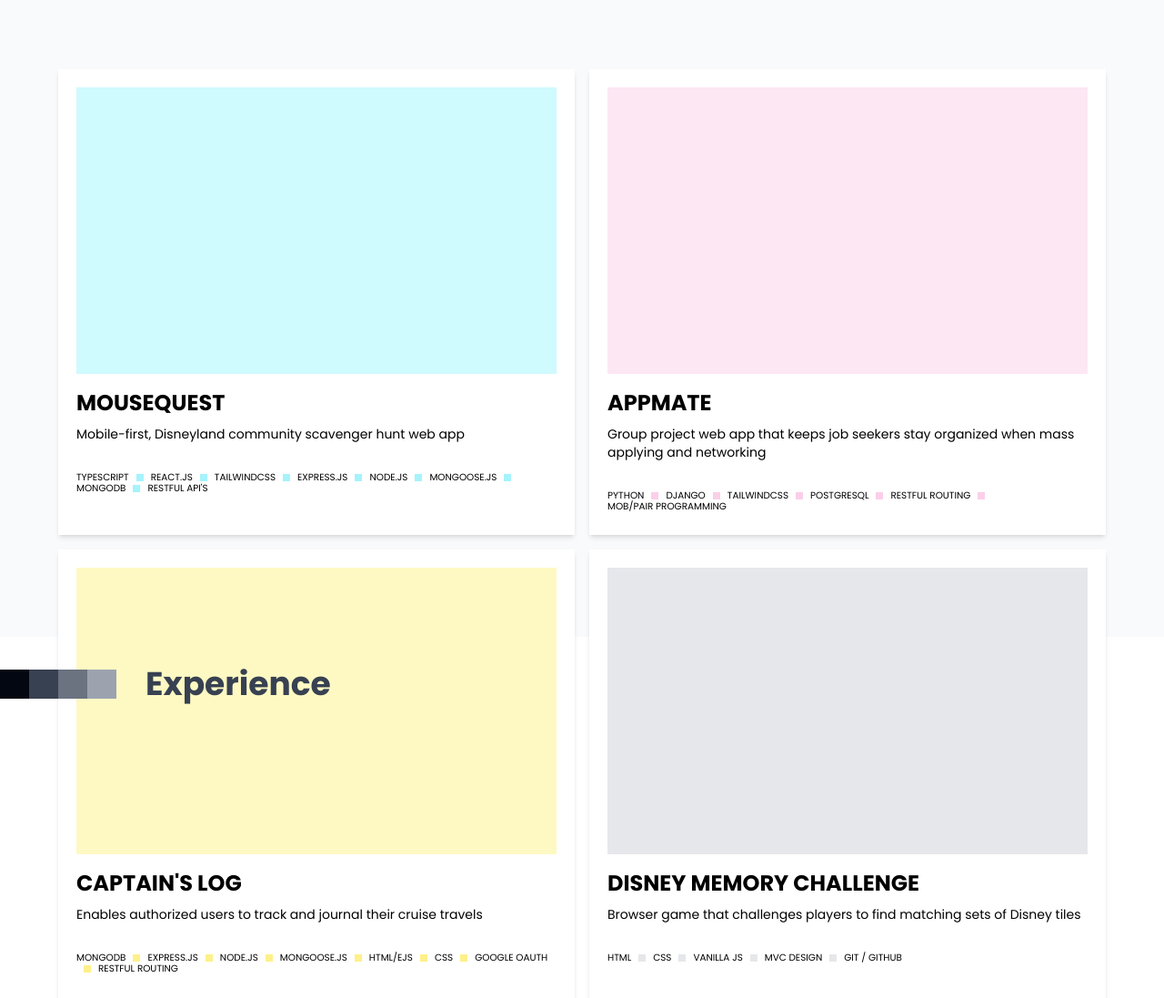
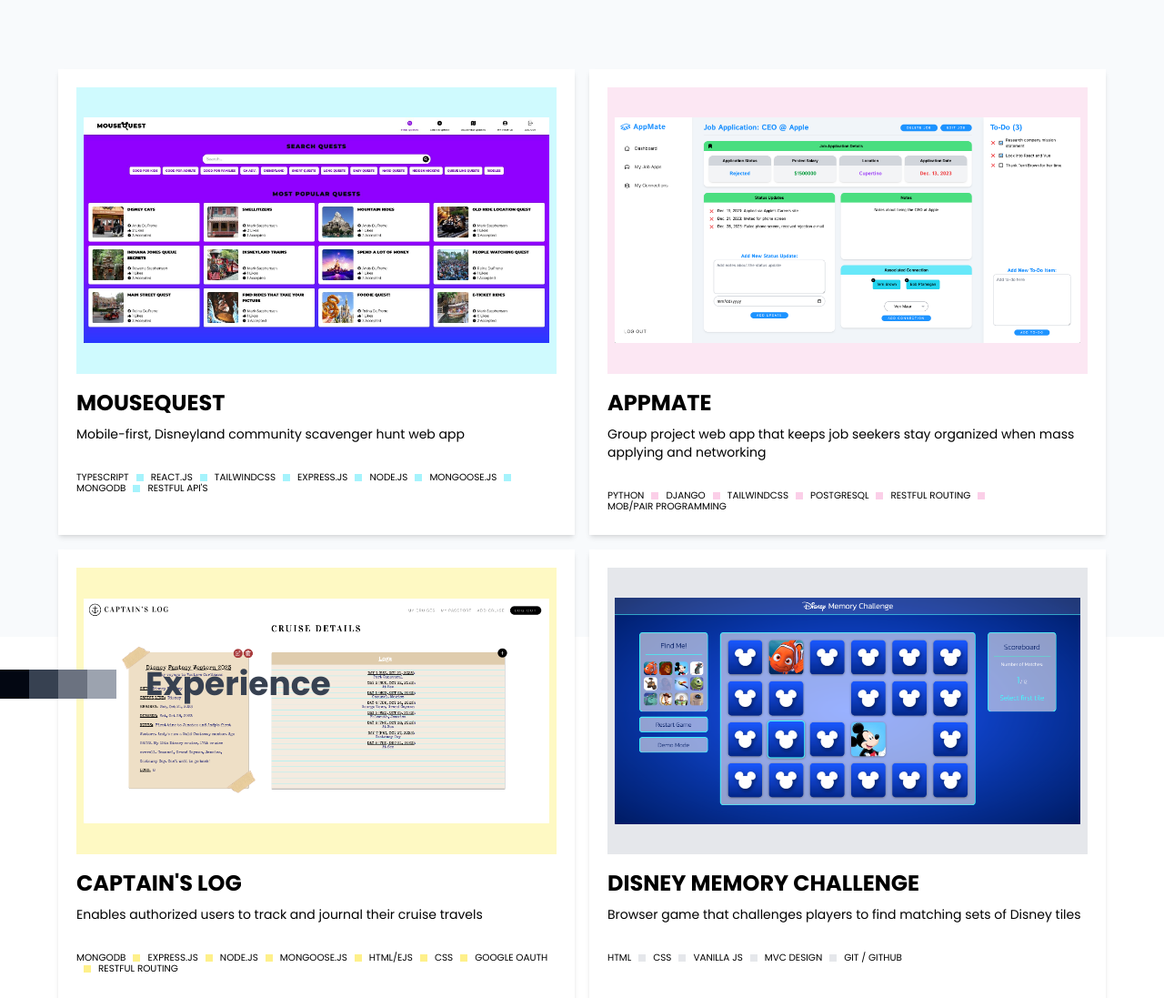
Before and after one commit to reiduf/portoflio, a website: page src/index.html in a window 1280 px wide. Shown: the part 1700-2797 px from the top of the page at 91% size. Drawn offline with Linux system fonts and the light colour scheme.

Commit message:
adds project tiles

```diff
--- a/src/index.html
+++ b/src/index.html
@@ -44,7 +44,7 @@
           </div>
         </a>
 
-        <a href="######"><li class="cursor-pointer border-pink-400 text-center border-2 px-3 py-2 rounded-xl hover:text-white hover:bg-pink-400 t bg-white transition duration-300">Contact Me</li></a>
+        <a href="######"><li class="text-pink-400 cursor-pointer border-pink-400 text-center border-2 px-3 py-2 rounded-xl hover:text-white hover:bg-pink-400 t bg-white transition duration-300">Contact Me</li></a>
       </ul>
     </nav>
 
@@ -172,7 +172,9 @@
 
     <div class="mt-10 grid lg:grid-cols-2 2xl:grid-cols-4 grid-cols-1 lg:h-3/4 h-fit lg:p-16 p-8 gap-4">
       <article class="bg-white h-[32rem] p-5 shadow-md hover:rotate-[-2deg] transition duration-150">
-        <div class="lg:h-2/3 h-2/3 w-full bg-cyan-100"></div>
+        <div class="lg:h-2/3 h-2/3 w-full bg-cyan-100 flex items-center justify-center px-2">
+          <img class="w-full" src="./img/mq.jpeg" alt="appmate">
+        </div>
         <h3 class="font-bold text-2xl mt-4 uppercase mb-2">MouseQuest</h3>
         <div class="flex flex-col justify-between lg:gap-8 gap-10">
           <p class="text-sm">Mobile-first, Disneyland community scavenger hunt web app</p>
@@ -197,7 +199,9 @@
       </article>
 
       <article class="bg-white h-[32rem] p-5 shadow-md hover:rotate-[-3deg] transition duration-150">
-        <div class="lg:h-2/3 h-2/3 w-full bg-pink-100"></div>
+        <div class="lg:h-2/3 h-2/3 w-full bg-pink-100 flex items-center justify-center px-2">
+          <img class="w-full" src="./img/jobapp.png" alt="appmate">
+        </div>
         <h3 class="font-bold text-2xl mt-4 uppercase mb-2">Appmate</h3>
         <div class="flex flex-col justify-between lg:gap-8 gap-5">
           <p class="text-sm">Group project web app that keeps job seekers stay organized when mass applying and networking</p>
@@ -218,7 +222,9 @@
       </article>
 
       <article class="bg-white h-[32rem] p-5 shadow-md hover:rotate-[-2deg] transition duration-150">
-        <div class="lg:h-2/3 h-2/3 w-full bg-yellow-100"></div>
+        <div class="lg:h-2/3 h-2/3 w-full bg-yellow-100 flex items-center justify-center px-2">
+          <img class="w-full" src="./img/cap.png" alt="appmate">
+        </div>
         <h3 class="font-bold text-2xl mt-4 uppercase mb-2">Captain's Log</h3>
         <div class="flex flex-col justify-between lg:gap-8 gap-10">
           <p class="text-sm">Enables authorized users to track and journal their cruise travels</p>
@@ -243,7 +249,9 @@
       </article>
 
       <article class="bg-white h-[32rem] p-5 shadow-md hover:rotate-[-3deg] transition duration-150">
-        <div class="lg:h-2/3 h-2/3 w-full bg-gray-200"></div>
+        <div class="lg:h-2/3 h-2/3 w-full bg-gray-200 flex items-center justify-center px-2">
+          <img class="w-full" src="./img/memeory.png" alt="appmate">
+        </div>
         <h3 class="font-bold text-2xl mt-4 uppercase mb-2">Disney Memory Challenge</h3>
         <div class="flex flex-col justify-between lg:gap-8 gap-4">
           <p class="text-sm">Browser game that challenges players to find matching sets of Disney tiles</p>
```
Also changed, not shown: src/css/output.css, src/img/baseball.jpeg (deleted), src/img/cap.png (added), src/img/disney.jpeg (deleted), src/img/hawaii.jpeg (deleted), src/img/jobapp.png (added), src/img/logo-july2019.png (added), src/img/memeory.png (added), src/img/mq.jpeg (added), src/img/ski.jpeg (deleted).
